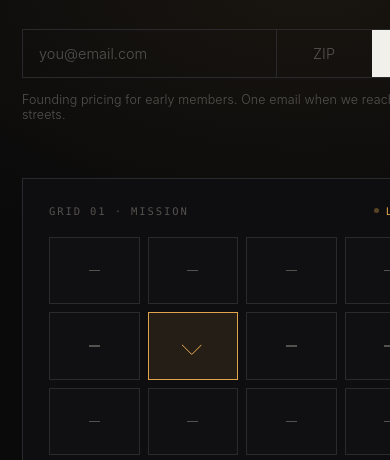
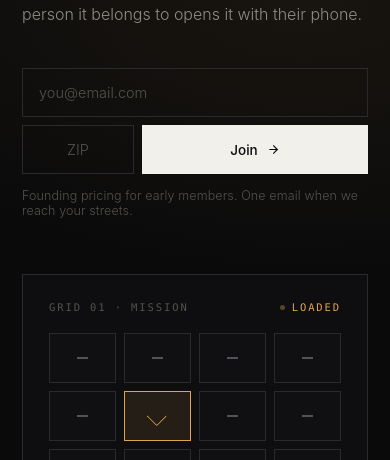
Before and after one commit to princecharming001/boxcar, a plain HTML site: page index.html in a window 390 px wide. Shown: the part 375-835 px from the top of the page. Drawn offline with Linux system fonts and the light colour scheme.

Commit message:
Fix mobile: stack waitlist form so submit button never clips off narrow screens

```diff
--- a/index.html
+++ b/index.html
@@ -330,6 +330,15 @@
   .closer .wl-note{text-align:center}
   .closer .wl-done{margin:38px auto 0}
 
+  /* stack the form so the submit button never runs off a narrow screen */
+  @media(max-width:560px){
+    .waitlist{flex-wrap:wrap;border:none;gap:8px;max-width:none}
+    .waitlist input{flex:1 1 100%;border:1px solid var(--line-2)}
+    .waitlist input[name="zip"]{flex:0 0 112px;text-align:center}
+    .waitlist button{flex:1 1 auto;justify-content:center}
+    .wl-done{max-width:none}
+  }
+
   footer{
     border-top:1px solid var(--line);padding:30px 0;
     display:flex;justify-content:space-between;align-items:center;gap:18px;
```
